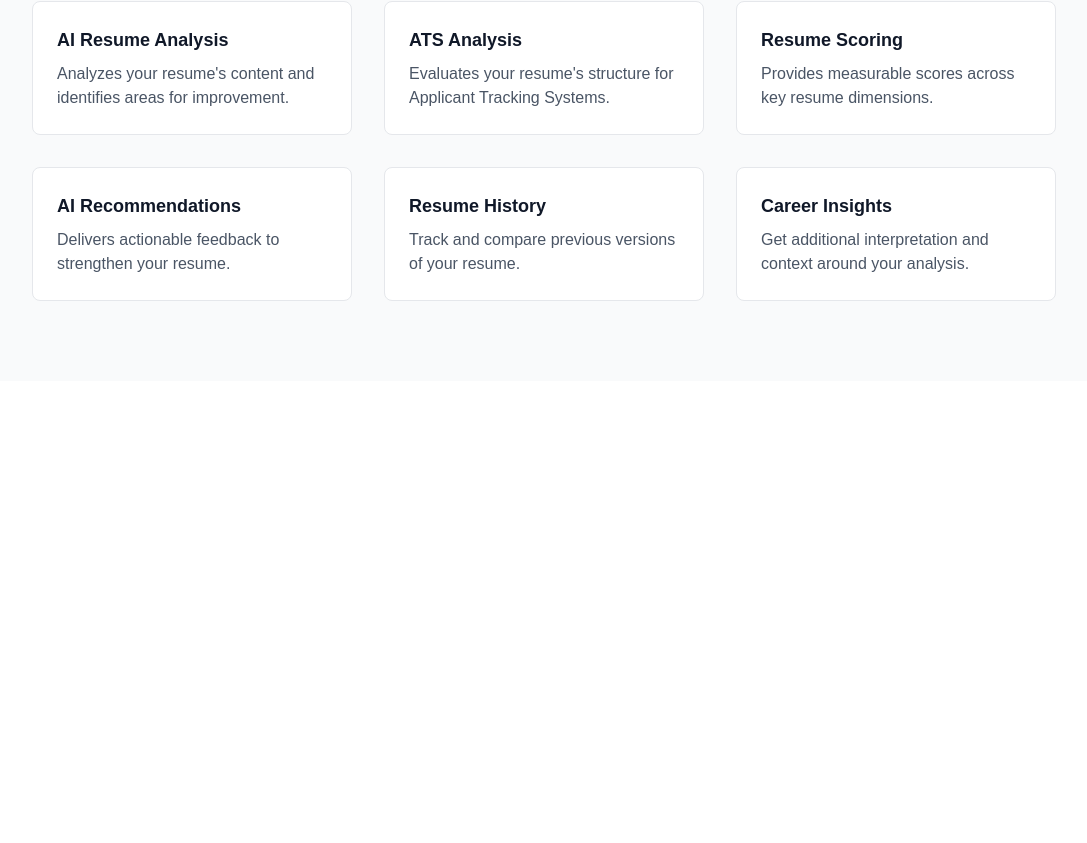
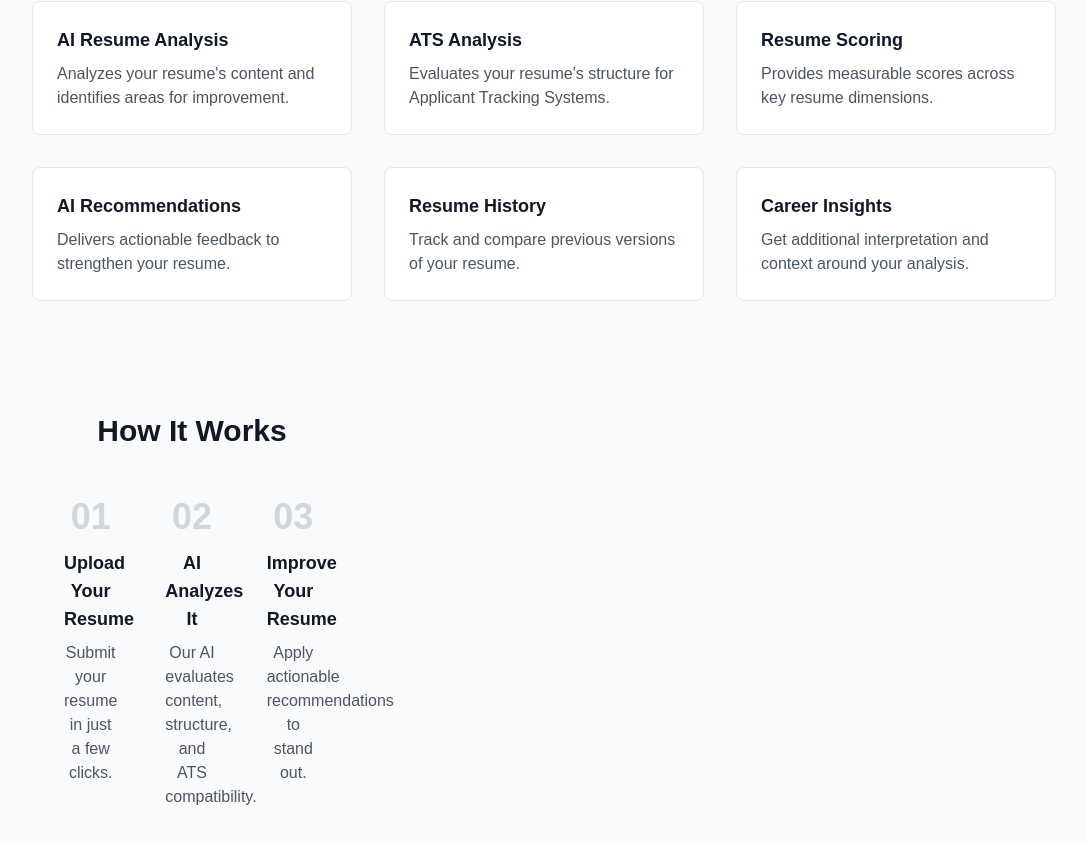
Before and after one commit to ryrycode/resumepilot-ai, a Next.js app in the folder frontend/: page / in a window 1280 px wide. Shown: the part 714-1557 px from the top of the page, without its empty margins (96-1183 px from the left). Before the commit the page ends 1095 px from the top, so only its background shows below. Built offline with nearby package versions, Linux system fonts and the light colour scheme.

Commit message:
feat: add how it works section to landing page

```diff
--- a/frontend/src/app/page.js
+++ b/frontend/src/app/page.js
@@ -80,6 +80,43 @@ export default function Home() {
               <p className="text-gray-600">{feature.description}</p>
             </div>
           ))}
+
+            {/* How It Works */}
+      <section id="how-it-works" className="px-8 py-20">
+        <h2 className="text-3xl font-bold text-center text-gray-900 mb-12">
+          How It Works
+        </h2>
+        <div className="grid grid-cols-1 md:grid-cols-3 gap-12 max-w-4xl mx-auto text-center">
+          <div>
+            <div className="text-4xl font-bold text-gray-300 mb-3">01</div>
+            <h3 className="text-lg font-semibold text-gray-900 mb-2">
+              Upload Your Resume
+            </h3>
+            <p className="text-gray-600">
+              Submit your resume in just a few clicks.
+            </p>
+          </div>
+          <div>
+            <div className="text-4xl font-bold text-gray-300 mb-3">02</div>
+            <h3 className="text-lg font-semibold text-gray-900 mb-2">
+              AI Analyzes It
+            </h3>
+            <p className="text-gray-600">
+              Our AI evaluates content, structure, and ATS compatibility.
+            </p>
+          </div>
+          <div>
+            <div className="text-4xl font-bold text-gray-300 mb-3">03</div>
+            <h3 className="text-lg font-semibold text-gray-900 mb-2">
+              Improve Your Resume
+            </h3>
+            <p className="text-gray-600">
+              Apply actionable recommendations to stand out.
+            </p>
+          </div>
+        </div>
+      </section>
+
         </div>
       </section>
     </main>
```
